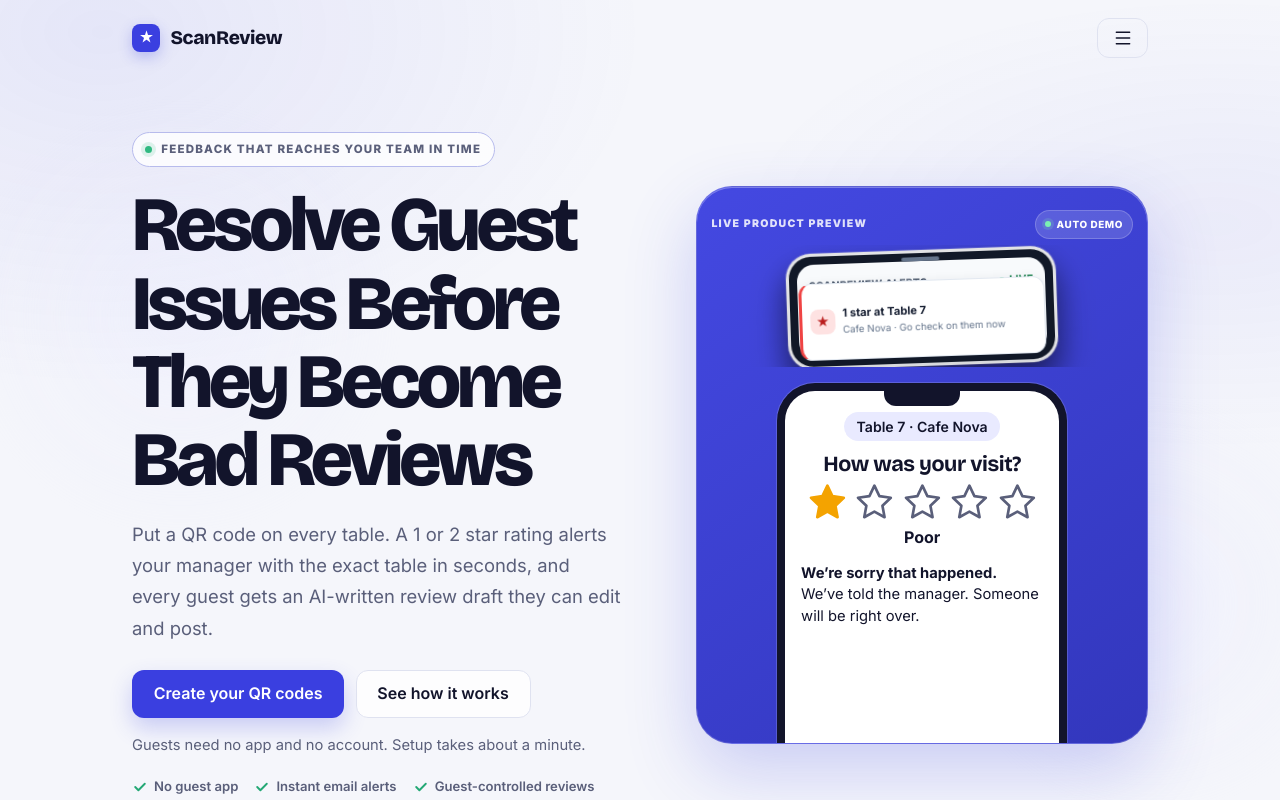
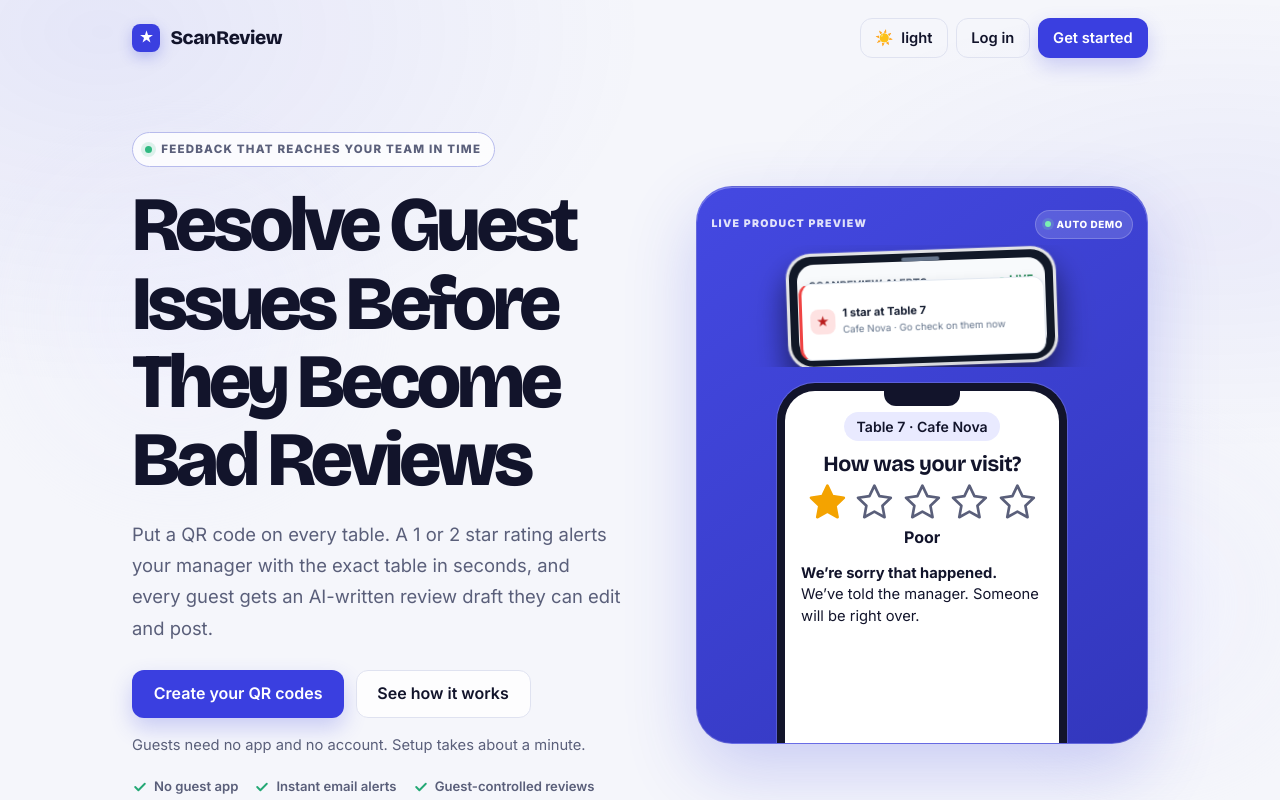
Before and after one commit to Toheed-qureshi21/hackathon-2-Toheed-Qureshi-ScanReview, a Next.js app: page / in a window 1280 px wide. Shown: the top 800 px of the page. Built offline with nearby package versions, Linux system fonts and the light colour scheme.

Commit message:
fix: navbar menu issue

```diff
--- a/app/globals.css
+++ b/app/globals.css
@@ -192,6 +192,14 @@
   display: flex;
   gap: 0.5rem;
   align-items: center;
+  flex: 0 0 auto;
+}
+.nav-desktop {
+  display: none;
+  align-items: center;
+  gap: 0.5rem;
+  flex-wrap: wrap;
+  justify-content: flex-end;
 }
 
 .nav-menu-wrap {
@@ -199,6 +207,16 @@
   display: flex;
   align-items: center;
   flex: 0 0 auto;
+}
+
+@media (min-width: 768px) {
+  .nav-desktop {
+    display: flex;
+  }
+
+  .nav-menu-wrap {
+    display: none;
+  }
 }
 
 .nav-menu-trigger {
@@ -313,6 +331,13 @@
   min-width: 0;
   flex: 1 1 auto;
   max-width: calc(100% - 3.5rem);
+}
+
+@media (min-width: 768px) {
+  .brand {
+    flex: 0 1 auto;
+    max-width: none;
+  }
 }
 
 .mark {
--- a/components/landing/site-nav.tsx
+++ b/components/landing/site-nav.tsx
@@ -1,6 +1,6 @@
 "use client";
 
-import { Button } from "@/components/ui/button";
+import { Button, ButtonLink } from "@/components/ui/button";
 import { MenuItemButton, MenuItemLink } from "@/components/ui/menu-item";
 import { Menu, X } from "lucide-react";
 import {
@@ -12,7 +12,11 @@
   useState,
 } from "react";
 import { createPortal } from "react-dom";
+import { ThemeToggle } from "./theme-toggle";
 import { THEME_EMOJI, useTheme } from "./use-theme";
+
+const DESKTOP_NAV_MQ = "(min-width: 768px)";
+const FOCUSABLE = "a[href], button:not([disabled]):not([tabindex='-1'])";
 
 function syncNavSheetTop() {
   const header = document.getElementById("top");
@@ -30,6 +34,17 @@
 
   const close = useCallback(() => setOpen(false), []);
 
+  // Close when the viewport becomes desktop-sized
+  useEffect(() => {
+    const mq = window.matchMedia(DESKTOP_NAV_MQ);
+    const onChange = () => {
+      if (mq.matches) close();
+    };
+    mq.addEventListener("change", onChange);
+    return () => mq.removeEventListener("change", onChange);
+  }, [close]);
+
+  // Keep the sheet aligned under the header
   useLayoutEffect(() => {
     if (!open) return;
     syncNavSheetTop();
@@ -41,6 +56,7 @@
     };
   }, [open]);
 
+  // Scroll lock
   useEffect(() => {
     document.body.style.overflow = open ? "hidden" : "";
     return () => {
@@ -48,22 +64,48 @@
     };
   }, [open]);
 
+  // Keyboard, outside click, focus management
   useEffect(() => {
     if (!open) return;
+
+    const getItems = () =>
+      Array.from(
+        dropdownRef.current?.querySelectorAll<HTMLElement>(FOCUSABLE) ?? [],
+      );
+
+    getItems()[0]?.focus();
+
     function onKeyDown(e: KeyboardEvent) {
-      if (e.key === "Escape") close();
+      if (e.key === "Escape") {
+        close();
+        triggerRef.current?.focus();
+        return;
       }
-    function onPointerDown(e: MouseEvent) {
+      if (e.key !== "Tab") return;
+
+      // Keep Tab inside: trigger + menu items form one ring
+      const ring = [triggerRef.current, ...getItems()].filter(
+        Boolean,
+      ) as HTMLElement[];
+      const idx = ring.indexOf(document.activeElement as HTMLElement);
+      const step = e.shiftKey ? -1 : 1;
+      const next = ring[(idx + step + ring.length) % ring.length];
+      e.preventDefault();
+      next?.focus();
+    }
+
+    function onPointerDown(e: PointerEvent) {
       const target = e.target as Node;
       if (triggerRef.current?.contains(target)) return;
       if (dropdownRef.current?.contains(target)) return;
       close();
     }
+
     document.addEventListener("keydown", onKeyDown);
-    document.addEventListener("mousedown", onPointerDown);
+    document.addEventListener("pointerdown", onPointerDown);
     return () => {
       document.removeEventListener("keydown", onKeyDown);
-      document.removeEventListener("mousedown", onPointerDown);
+      document.removeEventListener("pointerdown", onPointerDown);
     };
   }, [open, close]);
 
@@ -72,14 +114,14 @@
       <button
         type="button"
         className="nav-dropdown-backdrop"
-        aria-label="Close menu"
+        tabIndex={-1}
+        aria-hidden="true"
         onClick={close}
       />
       <div
         id={menuId}
         ref={dropdownRef}
         className="nav-dropdown nav-dropdown--viewport"
-        role="menu"
         aria-label="Site menu"
       >
         <MenuItemLink href="/login" onClick={close}>
@@ -88,11 +130,7 @@
         <MenuItemLink href="/login#signup" variant="primary" onClick={close}>
           Get started
         </MenuItemLink>
-        <MenuItemButton
-          onClick={() => {
-            cycleTheme();
-          }}
-        >
+        <MenuItemButton onClick={cycleTheme}>
           <span className="nav-dropdown-theme-label">Theme</span>
           <span className="nav-dropdown-theme-value">
             <span aria-hidden="true">{THEME_EMOJI[theme]}</span> {theme}
@@ -103,6 +141,16 @@
   ) : null;
 
   return (
+    <nav className="nav" aria-label="Main">
+      <div className="nav-desktop">
+        <ThemeToggle />
+        <ButtonLink href="/login" variant="ghost" size="sm">
+          Log in
+        </ButtonLink>
+        <ButtonLink href="/login#signup" size="sm">
+          Get started
+        </ButtonLink>
+      </div>
       <div className="nav-menu-wrap">
         <Button
           ref={triggerRef}
@@ -111,7 +159,7 @@
           className="nav-menu-trigger"
           aria-label={open ? "Close menu" : "Open menu"}
           aria-expanded={open}
-        aria-controls={menuId}
+          aria-controls={open ? menuId : undefined}
           onClick={() => setOpen((v) => !v)}
         >
           {open ? (
@@ -120,9 +168,8 @@
             <Menu size={20} strokeWidth={1.75} aria-hidden="true" />
           )}
         </Button>
-      {typeof document !== "undefined" &&
-        menuPanel &&
-        createPortal(menuPanel, document.body)}
+        {menuPanel && createPortal(menuPanel, document.body)}
       </div>
+    </nav>
   );
 }
```
Lines whose indentation alone changed are shown as unchanged.
